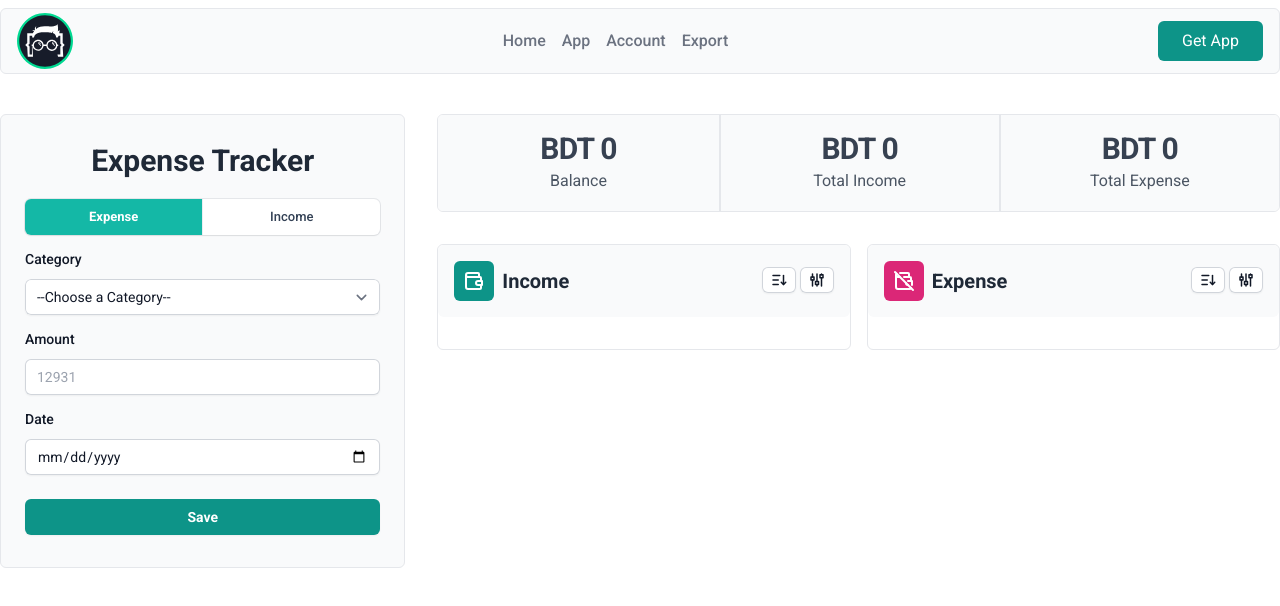
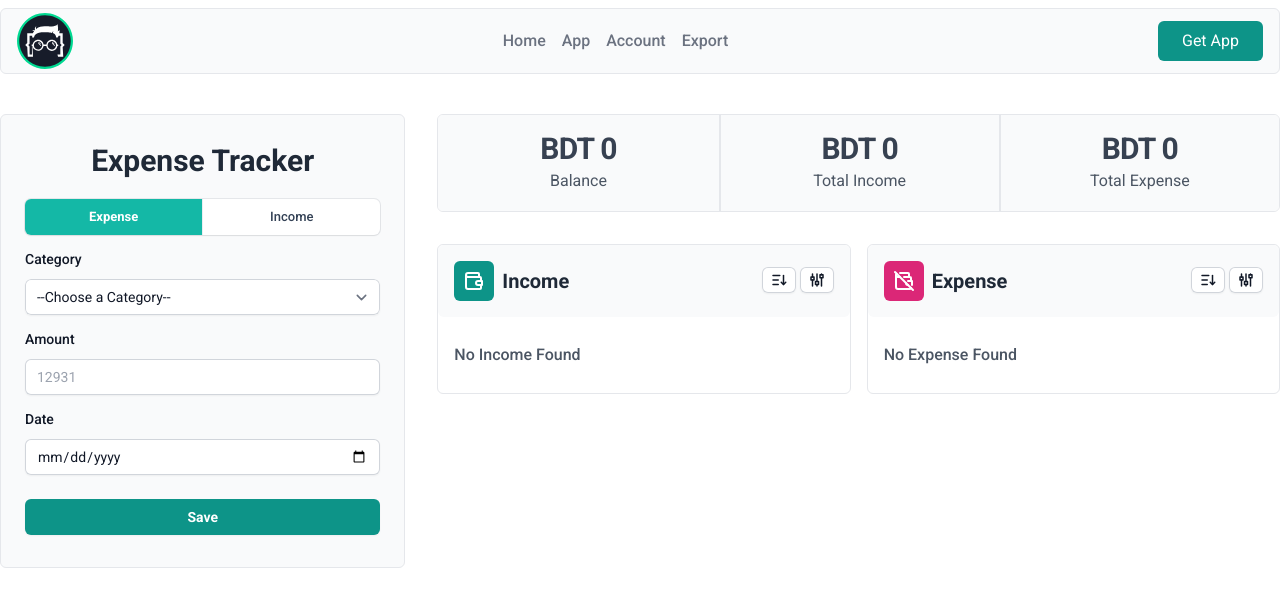
Before and after one commit to afzal6174/expense-tracker, a React (Vite) app: page / in a window 1280 px wide. Shown: the top 606 px of the page. Built offline with nearby package versions, Linux system fonts and the light colour scheme.

Commit message:
add Feature: create component StatementData and NotFound

```diff
--- /dev/null
+++ b/src/components/tracker-app/not-found.jsx
@@ -0,0 +1,11 @@
+export default function NotFound({ title }) {
+  return (
+    <div className="flex items-center py-2">
+      <div>
+        <h3 className="text-base font-medium leading-7 text-gray-600">
+          {`No ${title} Found`}
+        </h3>
+      </div>
+    </div>
+  );
+}
--- /dev/null
+++ b/src/components/tracker-app/statement-data.jsx
@@ -0,0 +1,50 @@
+import Bin from "@/components/icons/bin";
+import Pencil from "@/components/icons/pencil";
+import { formatDateToLocal } from "@/lib/utils";
+
+export default function StatementData({ transaction, onEdit, onDelete }) {
+  return (
+    <div className="flex justify-between items-center py-2 relative group cursor-pointer">
+      <div>
+        <h3 className="text-base font-medium leading-7 text-gray-600">
+          {transaction.category}
+        </h3>
+        <p className="text-xs text-gray-600">
+          {formatDateToLocal(transaction.date)}
+        </p>
+      </div>
+      <div className="flex items-center gap-2">
+        <p className="text-base font-semibold text-gray-600 transition-all group-hover:-translate-x-14">
+          BDT {transaction.amount}
+        </p>
+        <div className="translate-x-5 group-hover:translate-x-0 opacity-0 group-hover:opacity-100 absolute right-0 top-1/2 -translate-y-1/2 transition-all flex gap-1">
+          <button
+            className="hover:text-teal-600"
+            role="button"
+            title="Edit Button"
+            onClick={() => onEdit(transaction)}
+          >
+            <Pencil />
+          </button>
+
+          <button
+            className="hover:text-red-600"
+            role="button"
+            title="Delete"
+            onClick={() => {
+              if (
+                confirm(
+                  `\nDo you want to delete ${transaction.category}: ${transaction.amount} in ${transaction.type}?`
+                )
+              ) {
+                onDelete(transaction.id);
+              }
+            }}
+          >
+            <Bin />
+          </button>
+        </div>
+      </div>
+    </div>
+  );
+}
--- a/src/components/tracker-app/statement.jsx
+++ b/src/components/tracker-app/statement.jsx
@@ -1,13 +1,13 @@
-import Bin from "@/components/icons/bin";
 import Expense from "@/components/icons/expense";
 import Filter from "@/components/icons/filter";
 import Income from "@/components/icons/income";
-import Pencil from "@/components/icons/pencil";
 import Sort from "@/components/icons/sort";
 import FilterMenu from "@/components/tracker-app/filter-menu";
+import NotFound from "@/components/tracker-app/not-found";
 import SortingMenu from "@/components/tracker-app/sorting-menu";
+import StatementData from "@/components/tracker-app/statement-data";
 import { expenseCategories, incomeCategories } from "@/lib/data/categories";
-import { cn, formatDateToLocal } from "@/lib/utils";
+import { cn } from "@/lib/utils";
 import { useState } from "react";
 
 const iconMap = {
@@ -100,53 +100,18 @@ export default function Statement({
       </div>
 
       <div className="p-4 divide-y">
-        {statement.map((transaction) => (
-          <div
-            key={transaction.id}
-            className="flex justify-between items-center py-2 relative group cursor-pointer"
-          >
-            <div>
-              <h3 className="text-base font-medium leading-7 text-gray-600">
-                {transaction.category}
-              </h3>
-              <p className="text-xs text-gray-600">
-                {formatDateToLocal(transaction.date)}
-              </p>
-            </div>
-            <div className="flex items-center gap-2">
-              <p className="text-base font-semibold text-gray-600 transition-all group-hover:-translate-x-14">
-                BDT {transaction.amount}
-              </p>
-              <div className="translate-x-5 group-hover:translate-x-0 opacity-0 group-hover:opacity-100 absolute right-0 top-1/2 -translate-y-1/2 transition-all flex gap-1">
-                <button
-                  className="hover:text-teal-600"
-                  role="button"
-                  title="Edit Button"
-                  onClick={() => onEdit(transaction)}
-                >
-                  <Pencil />
-                </button>
-
-                <button
-                  className="hover:text-red-600"
-                  role="button"
-                  title="Delete"
-                  onClick={() => {
-                    if (
-                      confirm(
-                        `\nDo you want to delete ${transaction.category}: ${transaction.amount} in ${type}?`
-                      )
-                    ) {
-                      onDelete(transaction.id);
-                    }
-                  }}
-                >
-                  <Bin />
-                </button>
-              </div>
-            </div>
-          </div>
-        ))}
+        {statement.length > 0 ? (
+          statement.map((transaction) => (
+            <StatementData
+              transaction={transaction}
+              key={transaction.id}
+              onEdit={onEdit}
+              onDelete={onDelete}
+            />
+          ))
+        ) : (
+          <NotFound title={title} />
+        )}
       </div>
     </div>
   );
```
